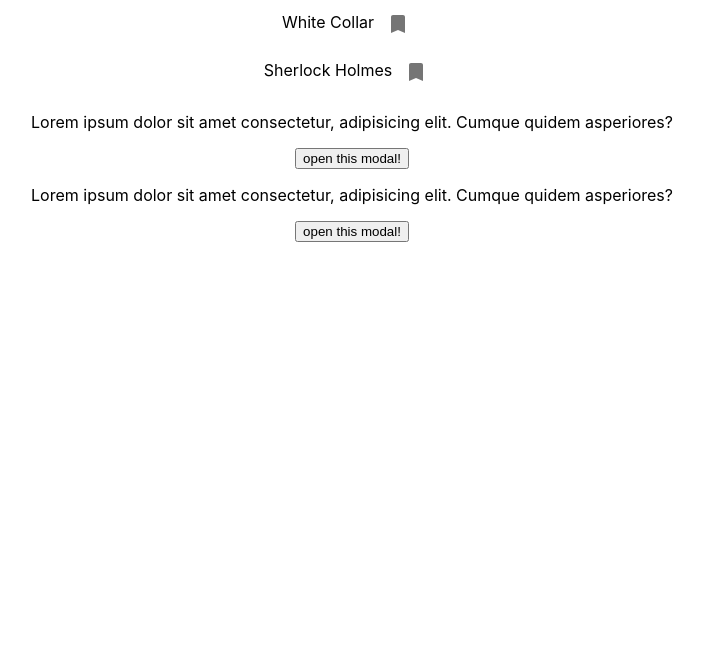
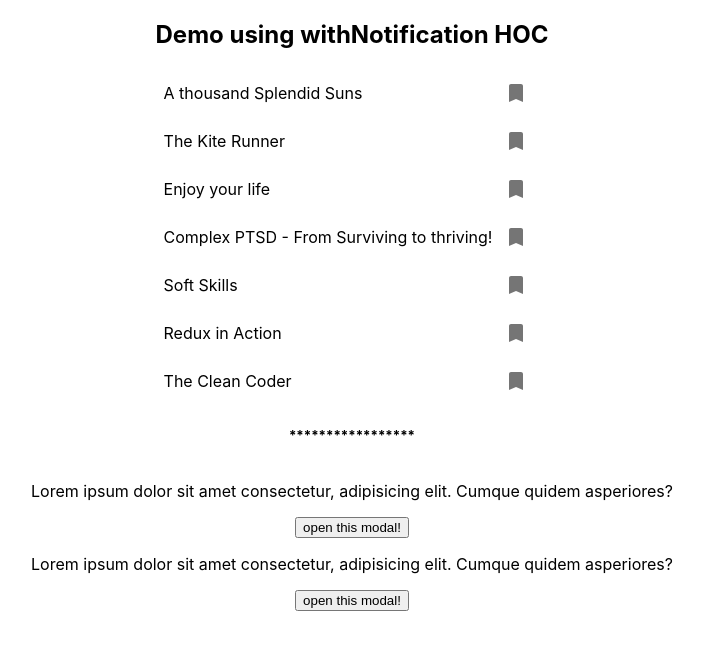
Before and after one commit to nidamunir/notifications, a React (Create React App) app: page / in a window 1280 px wide. Shown: the top 650 px of the page, without its empty margins (288-991 px from the left). Built offline with nearby package versions, Linux system fonts and the light colour scheme.

Commit message:
Add Books example

```diff
--- a/src/App.js
+++ b/src/App.js
@@ -2,21 +2,19 @@
 import React from "react";
 
 // src
-import Movie from "./hoc/Movie";
 import Component from "./Component";
 import "./App.css";
 
 import { ContextProvider as NotificationProvider } from "./ContextProvider";
-
-const names = ["White Collar", "Sherlock Holmes"];
+import Books from "./examples/Books/Books";
 
 function App() {
   return (
     <div className="App">
-      {names.map((name, index) => (
-        <Movie name={`${name}`} />
-      ))}
       <NotificationProvider>
+        <h2>Demo using withNotification HOC</h2>
+        <Books />
+        <h5>*****************</h5>
         <Component />
         <Component />
       </NotificationProvider>
--- a/src/hoc/Movie.jsx
+++ b/src/examples/Books/Book.jsx
@@ -1,16 +1,23 @@
 // lib
 import React from "react";
-import Save from "@material-ui/icons/Bookmark";
+import Bookmark from "@material-ui/icons/Bookmark";
 import IconButton from "@material-ui/core/IconButton";
-// save
-import withNotification from "./withNotification";
+
+// src
+import withNotification from "../../hoc/withNotification";
 
 const Movie = ({ name, showNotification }) => {
   return (
-    <div>
+    <div
+      style={{
+        display: "flex",
+        justifyContent: "space-between",
+        alignItems: "center",
+      }}
+    >
       {name}
       <IconButton onClick={() => showNotification(name)}>
-        <Save />
+        <Bookmark />
       </IconButton>
     </div>
   );
--- /dev/null
+++ b/src/examples/Books/Books.jsx
@@ -0,0 +1,27 @@
+// lib
+import React from "react";
+
+// src
+import Book from "./Book";
+
+const Books = () => {
+  const books = [
+    "A thousand Splendid Suns",
+    "The Kite Runner",
+    "Enjoy your life",
+    "Complex PTSD - From Surviving to thriving!",
+    "Soft Skills",
+    "Redux in Action",
+    "The Clean Coder",
+  ];
+
+  return (
+    <div style={{ display: "flex", flexDirection: "column" }}>
+      {books.map((name, index) => (
+        <Book name={name} />
+      ))}
+    </div>
+  );
+};
+
+export default Books;
```
